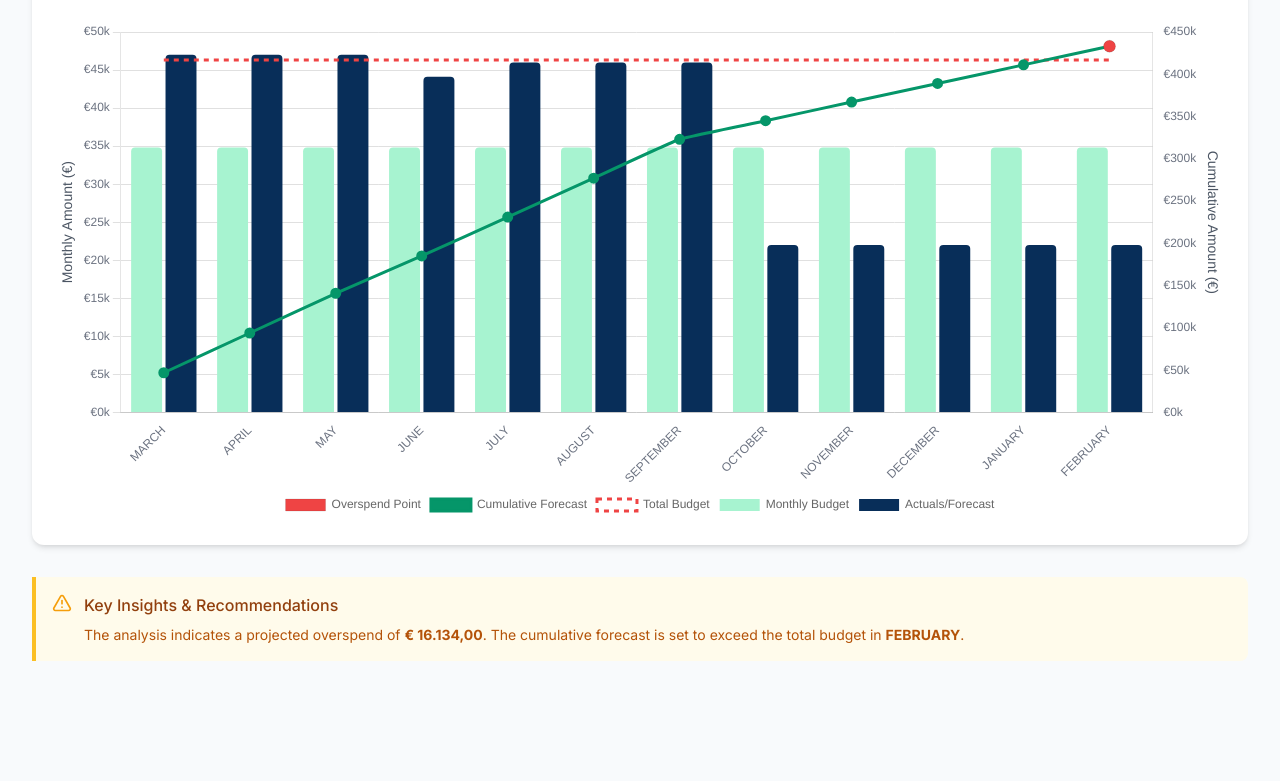
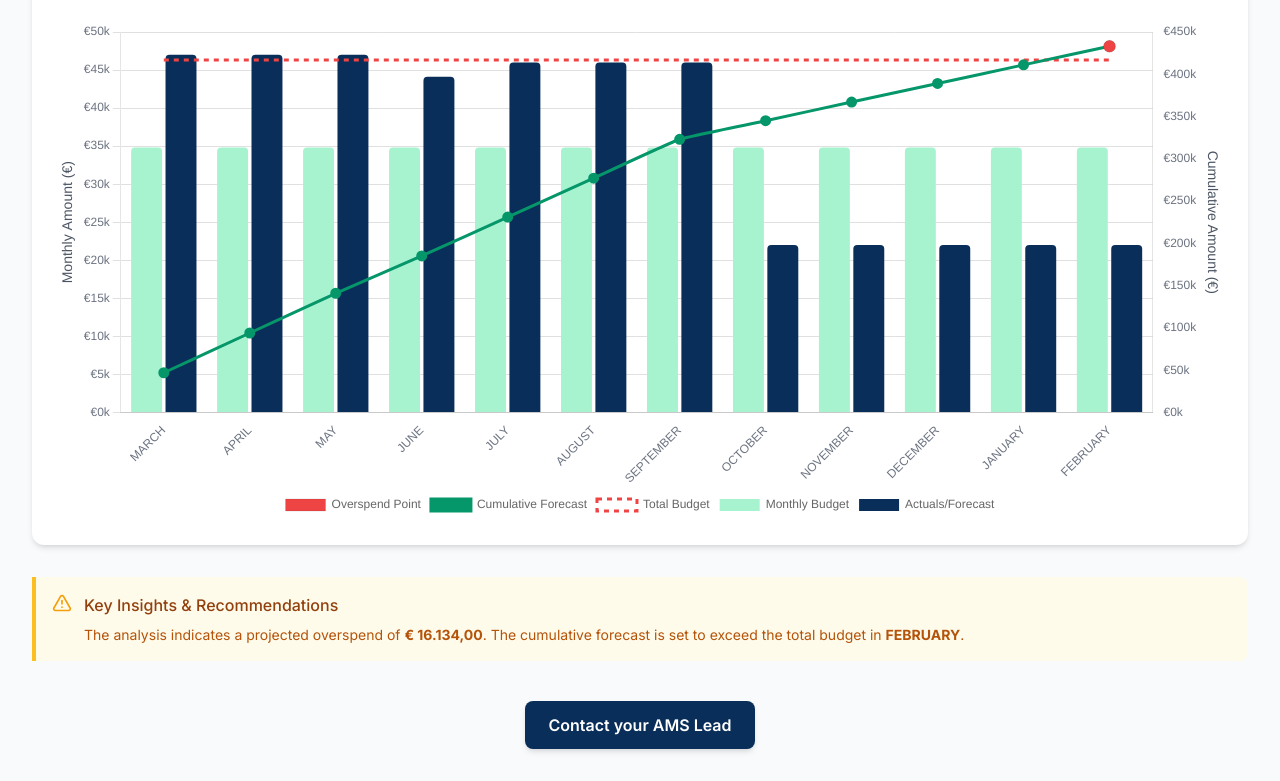
Before and after one commit to BrainsieSD/BrainsieSD.github.io, a plain HTML site: page index.html in a window 1280 px wide. Shown: the part 399-1180 px from the top of the page. Before the commit the page ends 1092 px from the top, so only its background shows below. Drawn offline with nearby package versions, Linux system fonts and the light colour scheme.

Commit message:
Update index.html

```diff
--- a/index.html
+++ b/index.html
@@ -106,6 +106,18 @@
                 </div>
             </div>
         </div>
+
+        <!-- Contact Button Section -->
+        <div class="mt-10 text-center">
+            <a href="mailto:brian@successday.nl"
+               class="inline-block text-white font-semibold py-3 px-6 rounded-lg shadow-md transition-colors duration-300"
+               style="background-color: #082e59;"
+               onmouseover="this.style.backgroundColor='#a7f3d0'; this.style.color='#082e59';"
+               onmouseout="this.style.backgroundColor='#082e59'; this.style.color='white';">
+               Contact your AMS Lead
+            </a>
+        </div>
+
     </div>
 
     <script>
```
